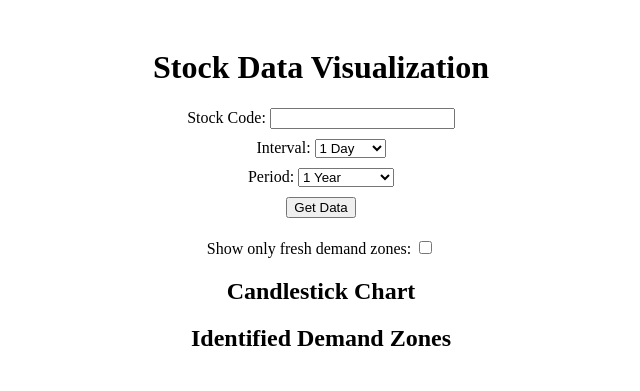
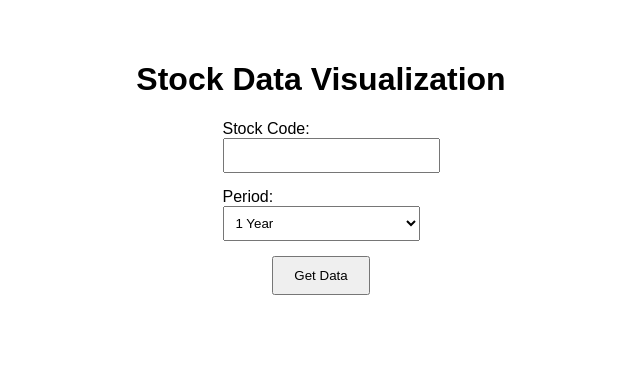
Before and after one commit to godsambitious-ashu/PriceActionAI, a Flask app: page / in a window 1280 px wide. Shown: the top 391 px of the page, without its empty margins (319-959 px from the left). Run offline with Flask 3, Linux system fonts and the light colour scheme; some libraries are stand-ins or nearby versions.

Commit message:
Displaying different charts for different intervals

```diff
--- a/app.py
+++ b/app.py
@@ -1,3 +1,6 @@
+# /Users/ashutosh/workspace/flask_stock_app/GIt/flask_stock_app/app.py
+
+import pprint
 from flask import Flask, request, render_template
 from stock_data.data_fetcher import DataFetcher
 from stock_data.plotter import Plotter
@@ -9,54 +12,74 @@ import logging
 app = Flask(__name__)
 logging.basicConfig(level=logging.DEBUG)
 
+# Define the hardcoded intervals
+HARDCODED_INTERVALS = ['1d', '1mo', '1wk']
+
 @app.route('/', methods=['GET', 'POST'])
 def index():
     if request.method == 'POST':
         # Retrieve form data
         stock_code = request.form['stock_code']
-        interval = request.form['interval']
         period = request.form['period']
-        logging.debug(f"Form submitted: {stock_code} with interval {interval} and period {period}")
+        logging.debug(f"Form submitted: {stock_code} with period {period}")
 
         try:
-            # Fetch stock data
-            stock_data = DataFetcher.fetch_stock_data(stock_code, interval=interval, period=period)
-            logging.debug("Data fetched successfully")
+            charts = {}
+            demand_zones_info = {}
+            stock_data_combined = ""
 
-            # Generate a string representation of the stock data
-            stock_data_str = "\n".join([
-                f"{idx.date()} Open: {row['Open']} High: {row['High']} Low: {row['Low']} Close: {row['Close']}"
-                for idx, row in stock_data.iterrows()
-            ])
-            logging.debug("Initial Stock Data:\n" + stock_data_str)
+            plotter = Plotter()  # Initialize Plotter instance
 
-            # Step 1: Create the candlestick chart
-            plotter = Plotter()
-            fig = plotter.create_candlestick_chart(stock_data, stock_code, interval)
+            for interval in HARDCODED_INTERVALS:
+                logging.debug(f"Processing interval: {interval}")
 
-            # Step 2: Identify and mark all demand zones
-            dz_manager_all = DemandZoneManager(stock_code, fig)
-            demand_zones_all = dz_manager_all.identify_demand_zones(stock_data, interval, fresh=False)
-            fig_all_zones = dz_manager_all.mark_demand_zones_on_chart(demand_zones_all)
-            chart_all_zones = pio.to_html(fig_all_zones, full_html=False)
-            demand_zones_info_all = dz_manager_all.generate_demand_zones_info(demand_zones_all)
+                # Fetch stock data for the current interval
+                stock_data = DataFetcher.fetch_stock_data(stock_code, interval=interval, period=period)
+                logging.debug(f"Data fetched successfully for interval {interval}")
 
-            # Step 3: Identify and mark fresh demand zones
-            dz_manager_fresh = DemandZoneManager(stock_code, fig)
-            demand_zones_fresh = dz_manager_fresh.identify_demand_zones(stock_data, interval, fresh=True)
-            fig_fresh_zones = dz_manager_fresh.mark_demand_zones_on_chart(demand_zones_fresh)
-            chart_fresh_zones = pio.to_html(fig_fresh_zones, full_html=False)
-            demand_zones_info_fresh = dz_manager_fresh.generate_demand_zones_info(demand_zones_fresh)
+                # Generate a string representation of the stock data
+                stock_data_str = "\n".join([
+                    f"{idx.date()} Open: {row['Open']} High: {row['High']} Low: {row['Low']} Close: {row['Close']}"
+                    for idx, row in stock_data.iterrows()
+                ])
+                logging.debug(f"Initial Stock Data for {interval}:\n{stock_data_str}")
+                stock_data_combined += f"\n--- {interval} ---\n{stock_data_str}"
 
-            logging.debug("Charts created successfully")
+                # Step 1: Create the base candlestick chart
+                base_fig = plotter.create_candlestick_chart(stock_data, stock_code, interval)
 
-            # Render the template with the generated charts and information
+                # Step 2: Identify and mark all demand zones
+                dz_manager_all = DemandZoneManager(stock_code, base_fig)
+                demand_zones_all = dz_manager_all.identify_demand_zones(stock_data, interval, fresh=False)
+
+                fig_all_zones = dz_manager_all.mark_demand_zones_on_chart(demand_zones_all)
+                chart_all_zones = pio.to_html(fig_all_zones, full_html=False)
+                demand_zones_info_all = dz_manager_all.generate_demand_zones_info(demand_zones_all)
+
+                # Step 3: Identify and mark fresh demand zones
+                # Create a fresh copy of the base figure to avoid overlap
+                fresh_fig = plotter.create_candlestick_chart(stock_data, stock_code, interval)
+                dz_manager_fresh = DemandZoneManager(stock_code, fresh_fig)
+                demand_zones_fresh = dz_manager_fresh.identify_demand_zones(stock_data, interval, fresh=True)
+                fig_fresh_zones = dz_manager_fresh.mark_demand_zones_on_chart(demand_zones_fresh)
+                chart_fresh_zones = pio.to_html(fig_fresh_zones, full_html=False)
+                demand_zones_info_fresh = dz_manager_fresh.generate_demand_zones_info(demand_zones_fresh)
+
+
+                # Store charts and info in dictionaries
+                charts[interval] = {
+                    'all_zones': chart_all_zones,
+                    'fresh_zones': chart_fresh_zones
+                }
+                demand_zones_info[interval] = {
+                    'all_zones_info': demand_zones_info_all,
+                    'fresh_zones_info': demand_zones_info_fresh
+                }
+
             return render_template('index.html',
-                                   chart_all_zones=chart_all_zones,
-                                   demand_zones_info_all=demand_zones_info_all,
-                                   chart_fresh_zones=chart_fresh_zones,
-                                   demand_zones_info_fresh=demand_zones_info_fresh,
-                                   stock_data_str=stock_data_str)
+                                   charts=charts,
+                                   demand_zones_info=demand_zones_info,
+                                   stock_data_str=stock_data_combined)
         except Exception as e:
             logging.error(f"Error processing request: {e}")
             return render_template('index.html', chart=None, error=str(e))
@@ -64,7 +87,5 @@ def index():
     # For GET requests, render the template without any charts
     return render_template('index.html', chart=None)
 
-
-
 if __name__ == '__main__':
     app.run(debug=True)
--- a/templates/index.html
+++ b/templates/index.html
@@ -5,28 +5,29 @@
     <meta name="viewport" content="width=device-width, initial-scale=1.0">
     <title>Stock Data Visualization</title>
     <script src="https://cdn.plot.ly/plotly-latest.min.js"></script>
+    <style>
+        /* Basic styling for better presentation */
+        body { font-family: Arial, sans-serif; margin: 20px; }
+        .container { max-width: 1200px; margin: 0 auto; padding: 20px; }
+        .form-section, .charts-section, .info-section { margin-bottom: 40px; }
+        .chart-container, .info-container { margin-bottom: 30px; }
+        .toggle-section { text-align: center; margin-bottom: 20px; }
+        .error { color: red; text-align: center; }
+    </style>
 </head>
 <body>
-    <div style="max-width: 800px; margin: 0 auto; padding: 20px;">
-        <div style="text-align: center;">
+    <div class="container">
+        <!-- **1. Form Section** -->
+        <div class="form-section" style="text-align: center;">
             <h1>Stock Data Visualization</h1>
-            <form method="POST" style="display: flex; flex-direction: column; align-items: center;">
-                <div style="margin-bottom: 10px;">
-                    <label for="stock_code">Stock Code:</label>
-                    <input type="text" id="stock_code" name="stock_code" required>
+            <form method="POST" style="display: inline-block; text-align: left;">
+                <div style="margin-bottom: 15px;">
+                    <label for="stock_code">Stock Code:</label><br>
+                    <input type="text" id="stock_code" name="stock_code" required style="width: 100%; padding: 8px;">
                 </div>
-                <div style="margin-bottom: 10px;">
-                    <label for="interval">Interval:</label>
-                    <select id="interval" name="interval">
-                        <option value="1d">1 Day</option>
-                        <option value="1wk">1 Week</option>
-                        <option value="1mo">1 Month</option>
-                        <option value="3mo">3 Month</option>
-                    </select>
-                </div>
-                <div style="margin-bottom: 10px;">
-                    <label for="period">Period:</label>
-                    <select id="period" name="period" value="1y">
+                <div style="margin-bottom: 15px;">
+                    <label for="period">Period:</label><br>
+                    <select id="period" name="period" required style="width: 100%; padding: 8px;">
                         <option value="1d">1 Day</option>
                         <option value="5d">5 Days</option>
                         <option value="1mo">1 Month</option>
@@ -40,37 +41,80 @@
                         <option value="max">Max</option>
                     </select>
                 </div>
-                <div style="margin-bottom: 20px;">
-                    <button type="submit">Get Data</button>
+                <div style="text-align: center;">
+                    <button type="submit" style="padding: 10px 20px;">Get Data</button>
                 </div>
             </form>
         </div>
-        <div style="text-align: center; margin-bottom: 20px;">
-            <label for="fresh_toggle">Show only fresh demand zones:</label>
-            <input type="checkbox" id="fresh_toggle" name="fresh_toggle" onchange="toggleFreshZones()">
-        </div>
-        <div class="chart" id="chart_container">
-            <h2 style="text-align: center;">Candlestick Chart</h2>
-            <div id="chart_all_zones">{{ chart_all_zones|safe }}</div>
-            <div id="chart_fresh_zones" style="display:none;">{{ chart_fresh_zones|safe }}</div>
-        </div>
-        <div class="info" id="info_container" style="text-align: center;">
-            <h2>Identified Demand Zones</h2>
-            <div id="info_all_zones">{{ demand_zones_info_all|safe }}</div>
-            <div id="info_fresh_zones" style="display:none;">{{ demand_zones_info_fresh|safe }}</div>
-        </div>
+
+        <!-- **2. Charts Section** -->
+        {% if charts %}
+            <div class="charts-section">
+                <h2 style="text-align: center;">Candlestick Charts</h2>
+                {% for interval, chart_data in charts.items() %}
+                    <div class="chart-container">
+                        <h3 style="text-align: center;">{{ interval }} Interval</h3>
+                        <div class="toggle-section">
+                            <label for="fresh_toggle_{{ interval }}">Show only fresh demand zones:</label>
+                            <input type="checkbox" id="fresh_toggle_{{ interval }}" name="fresh_toggle" onchange="toggleFreshZones('{{ interval }}')">
+                        </div>
+                        <div id="chart_all_zones_{{ interval }}">
+                            {{ chart_data.all_zones | safe }}
+                        </div>
+                        <div id="chart_fresh_zones_{{ interval }}" style="display:none;">
+                            {{ chart_data.fresh_zones | safe }}
+                        </div>
+                    </div>
+                {% endfor %}
+            </div>
+        {% endif %}
+
+        <!-- **3. Information Section** -->
+        {% if demand_zones_info %}
+            <div class="info-section">
+                <h2 style="text-align: center;">Identified Demand Zones</h2>
+                {% for interval, info_data in demand_zones_info.items() %}
+                    <div class="info-container">
+                        <h3 style="text-align: center;">{{ interval }} Interval</h3>
+                        <div id="info_all_zones_{{ interval }}">
+                            <h4>All Demand Zones:</h4>
+                            <pre>{{ info_data.all_zones_info }}</pre>
+                        </div>
+                        <div id="info_fresh_zones_{{ interval }}" style="display:none;">
+                            <h4>Fresh Demand Zones:</h4>
+                            <pre>{{ info_data.fresh_zones_info }}</pre>
+                        </div>
+                    </div>
+                {% endfor %}
+            </div>
+        {% endif %}
+
+        <!-- **4. Combined Stock Data Section** -->
+        {% if stock_data_str %}
+            <div class="stock-data-section" style="text-align: center;">
+                <h2>Combined Stock Data:</h2>
+                <pre style="background-color: #f4f4f4; padding: 15px; border-radius: 5px;">{{ stock_data_str }}</pre>
+            </div>
+        {% endif %}
+
+        <!-- **5. Error Handling** -->
         {% if error %}
-            <p style="color: red; text-align: center;">Error: {{ error }}</p>
+            <p class="error">Error: {{ error }}</p>
         {% endif %}
     </div>
 
+    <!-- **6. JavaScript for Toggle Functionality** -->
     <script>
-        function toggleFreshZones() {
-            var freshToggle = document.getElementById('fresh_toggle').checked;
-            var chartAllZones = document.getElementById('chart_all_zones');
-            var chartFreshZones = document.getElementById('chart_fresh_zones');
-            var infoAllZones = document.getElementById('info_all_zones');
-            var infoFreshZones = document.getElementById('info_fresh_zones');
+        /**
+         * Toggles the display of all zones and fresh zones charts and info for a given interval.
+         * @param {string} interval - The interval identifier (e.g., '1m', '1d', '1wk').
+         */
+        function toggleFreshZones(interval) {
+            var freshToggle = document.getElementById('fresh_toggle_' + interval).checked;
+            var chartAllZones = document.getElementById('chart_all_zones_' + interval);
+            var chartFreshZones = document.getElementById('chart_fresh_zones_' + interval);
+            var infoAllZones = document.getElementById('info_all_zones_' + interval);
+            var infoFreshZones = document.getElementById('info_fresh_zones_' + interval);
 
             if (freshToggle) {
                 chartAllZones.style.display = 'none';
```
